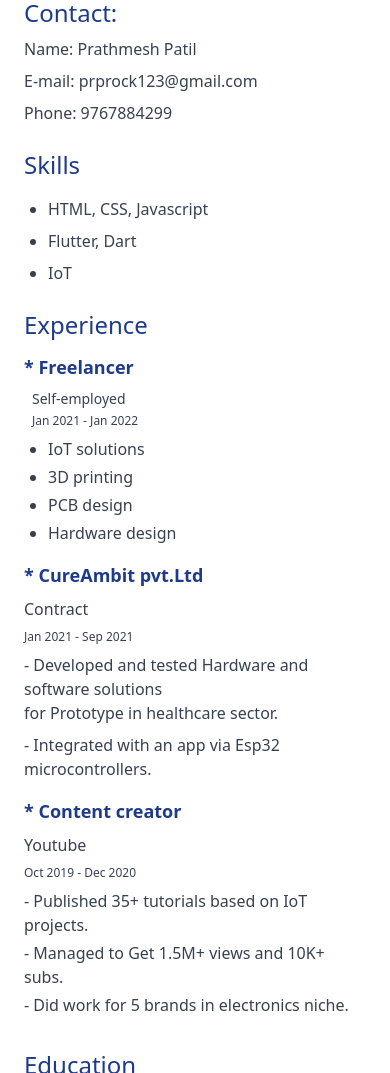
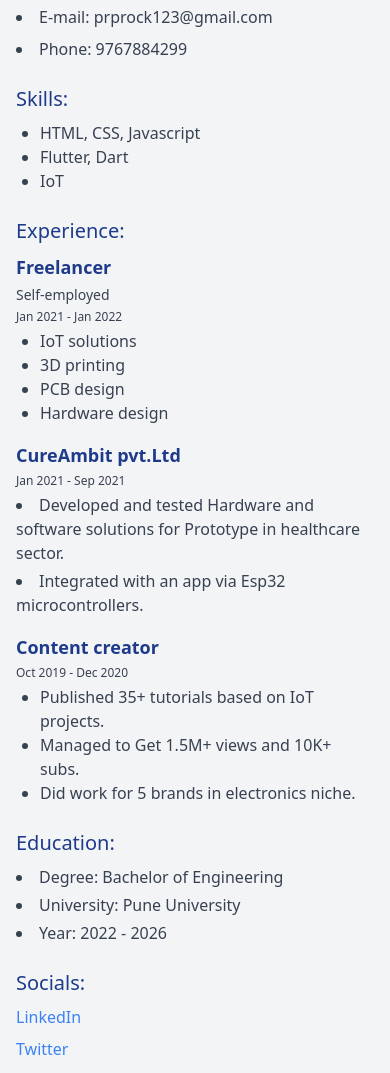
Before and after one commit to Parth263/my-resume-tailwind, a website built with Vite: page index.html in a window 390 px wide. Shown: the part 137-1210 px from the top of the page. Built offline with nearby package versions, Linux system fonts and the light colour scheme.

Commit message:
responsive

```diff
--- a/index.html
+++ b/index.html
@@ -1,85 +1,95 @@
 <!DOCTYPE html>
 <html lang="en">
+
 <head>
-    <meta charset="UTF-8" />
-    <meta http-equiv="X-UA-Compatible" content="IE=edge" />
-    <meta name="viewport" content="width=device-width, initial-scale=1.0" />
-    <link rel="stylesheet" href="/dist/main.css"/>
+    <meta charset="UTF-8">
+    <meta http-equiv="X-UA-Compatible" content="IE=edge">
+    <meta name="viewport" content="width=device-width, initial-scale=1.0">
+    <link rel="stylesheet" href="/dist/main.css">
     <title>Resume</title>
 </head>
 
-  <body class="bg-gray-100 py-10 font-sans text-gray-700">
-    <div class="mx-auto max-w-2xl rounded-lg bg-white p-6 shadow-lg">
+<body class="bg-gray-100 font-sans text-gray-700">
+
+<div class="container mx-auto p-4">
+
     <!-- Name -->
-      <h2 class="mb-5 border-b-2 border-blue-900 pb-3 text-3xl text-blue-900">Prathmesh Patil</h2>
+    <h2 class="text-2xl md:text-3xl border-b-2 border-blue-900 pb-2 mb-4 text-blue-900">Prathmesh Patil</h2>
 
     <!-- Contact -->
     <section class="mb-6">
-        <h3 class="mb-2 text-2xl text-blue-900">Contact:</h3>
-        <p class="mb-2">Name: Prathmesh Patil</p>
-        <p class="mb-2">E-mail: prprock123@gmail.com</p>
-        <p>Phone: 9767884299</p>
+        <h3 class="text-xl mb-2 text-blue-900">Contact:</h3>
+        <li class="mb-2">Name: Prathmesh Patil</li>
+        <li class="mb-2">E-mail: prprock123@gmail.com</li>
+        <li>Phone: 9767884299</li>
     </section>
 
+    <!-- Skills -->
     <section class="mb-6">
-        <h3 class="mb-4 text-2xl text-blue-900">Skills</h3>
+        <h3 class="text-xl mb-2 text-blue-900">Skills:</h3>
         <ul class="list-disc pl-6">
-          <li class="mb-2">HTML, CSS, Javascript</li>
-          <li class="mb-2">Flutter, Dart</li>
+            <li>HTML, CSS, Javascript</li>
+            <li>Flutter, Dart</li>
             <li>IoT</li>
         </ul>
     </section>
 
-      <section class="mb-8">
-        <h2 class="mb-3 text-2xl text-blue-900">Experience</h2>
+    <!-- Experience -->
+    <section class="mb-6">
+        <h2 class="text-xl md:text-2xl  mb-2 text-blue-900">Experience:</h2>
 
         <div class="mb-4">
-          <h4 class="mb-2 text-lg font-semibold text-blue-900">* Freelancer</h4>
-          <p class="mb-1 ml-2 text-sm">Self-employed</p>
-          <p class="mb-2 ml-2 text-xs">Jan 2021 - Jan 2022</p>
+            <h4 class="text-lg font-semibold mb-1 text-blue-900">Freelancer</h4>
+            <p class="text-sm mb-1">Self-employed</p>
+            <p class="text-xs mb-1">Jan 2021 - Jan 2022</p>
             <ul class="list-disc pl-6">
-            <li class="mb-1">IoT solutions</li>
-            <li class="mb-1">3D printing</li>
-            <li class="mb-1">PCB design</li>
+                <li>IoT solutions</li>
+                <li>3D printing</li>
+                <li>PCB design</li>
                 <li>Hardware design</li>
             </ul>
         </div>
 
         <div class="mb-4">
-          <h4 class="mb-2 text-lg font-semibold text-blue-900">* CureAmbit pvt.Ltd</h4>
-          <p class="mb-2">Contract</p>
-          <p class="mb-2 text-xs">Jan 2021 - Sep 2021</p>
-          <p class="mb-2">
-            - Developed and tested Hardware and software solutions <br />
+            <h4 class="text-lg font-semibold mb-1 text-blue-900">CureAmbit pvt.Ltd</h4>
+            <p class="text-xs mb-1">Jan 2021 - Sep 2021</p>
+            <li class="list-disc mb-1">
+                 Developed and tested Hardware and software solutions
                 for Prototype in healthcare sector.
-          </p>
-          <p class="mb-2">- Integrated with an app via Esp32 microcontrollers.</p>
+            </li>
+            <li class="mb-1 list-disc">Integrated with an app via Esp32 microcontrollers.</li>
         </div>
 
         <div class="mb-4">
-          <h4 class="mb-2 text-lg font-semibold text-blue-900">* Content creator</h4>
-          <p class="mb-2">Youtube</p>
-          <p class="mb-2 text-xs">Oct 2019 - Dec 2020</p>
-          <p class="mb-1">- Published 35+ tutorials based on IoT projects.</p>
-          <p class="mb-1">- Managed to Get 1.5M+ views and 10K+ subs.</p>
-          <p class="mb-1">- Did work for 5 brands in electronics niche.</p>
+            <h4 class="text-lg font-semibold mb-1 text-blue-900">Content creator</h4>
+            <p class="text-xs mb-1">Oct 2019 - Dec 2020</p>
+            <ul class="list-disc pl-6">
+                <li>Published 35+ tutorials based on IoT projects.</li>
+                <li>Managed to Get 1.5M+ views and 10K+ subs.</li>
+                <li>Did work for 5 brands in electronics niche.</li>
+            </ul>
         </div>
     </section>
 
+    <!-- Education -->
     <section class="mb-6">
-        <h2 class="mb-2 text-2xl text-blue-900">Education</h2>
-        <p class="mb-2">Degree: Bachelor of Engineering</p>
-        <p class="mb-2">University: Pune University</p>
-        <p>Year: 2022 - 2026</p>
+        <h2 class="text-xl mb-2 text-blue-900">Education:</h2>
+        <li class=" mb-1 list-disc">Degree: Bachelor of Engineering</li>
+        <li class=" mb-1 list-disc">University: Pune University</li>
+        <li class=" list-disc">Year: 2022 - 2026</li>
     </section>
 
-      <section class="mb-8">
-        <h2 class="mb-2 text-2xl text-blue-900">Socials</h2>
-        <div class="flex flex-row gap-2">
-          <p class="mb-1"><a href="www.linkedin.com/in/prathmesh-patil-1b1b311aa" class="text-blue-500 hover:underline">LinkedIn</a></p>
-          <p><a href="https://twitter.com/Pratham_015" class="text-blue-500 hover:underline">Twitter</a></p>
+    <!-- Socials -->
+    <section>
+        <h2 class="text-xl mb-2 text-blue-900">Socials:</h2>
+        <div class="flex flex-col md:flex-row gap-2">
+            <a href="https://www.linkedin.com/in/prathmesh-patil-1b1b311aa" class="text-blue-500 hover:underline" target="_blank">LinkedIn</a>
+            <a href="https://twitter.com/Pratham_015" class="text-blue-500 hover:underline" target="_blank">Twitter</a>
         </div>
     </section>
+
 </div>
+
 </body>
+
 </html>
```
Lines whose indentation alone changed are shown as unchanged.
